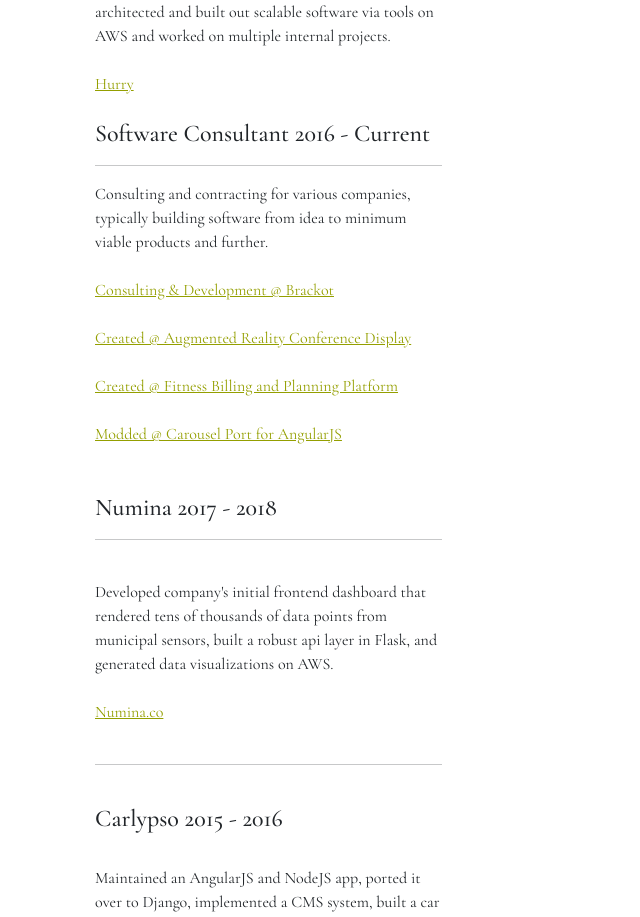
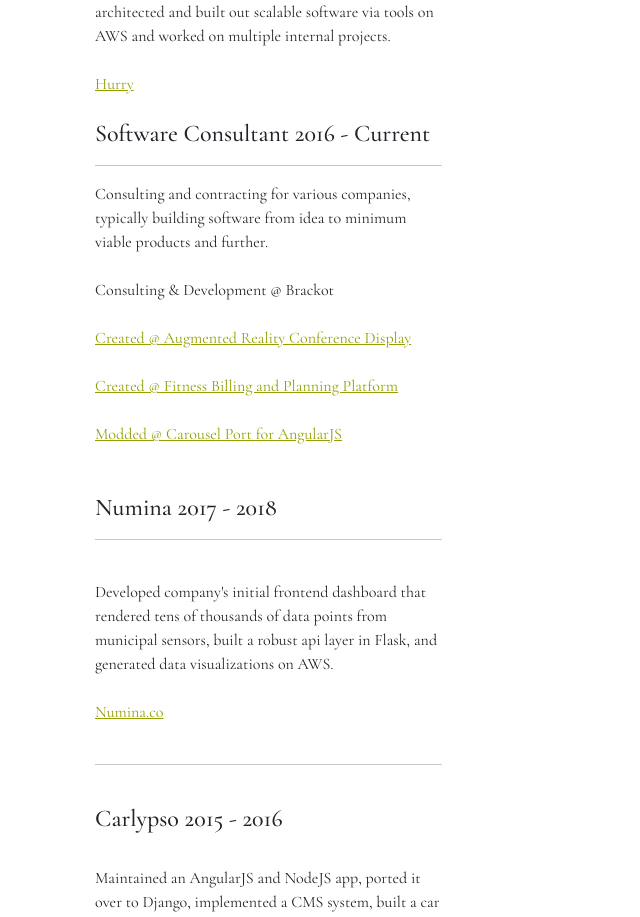
Before and after one commit to rancheta/RafaelJosephReyesAnchetasWebsite, a Next.js app: page / in a window 1280 px wide. Shown: the part 1143-2060 px from the top of the page, without its empty margins (0-640 px from the left). Built offline with nearby package versions, Linux system fonts and the light colour scheme.

Commit message:
Remove dead link

```diff
--- a/src/pages/index.tsx
+++ b/src/pages/index.tsx
@@ -123,9 +123,7 @@
               further.
             </p>
             <br />
-            <Link target="_blank" href="https://www.brackot.com">
-              Consulting &amp; Development @ Brackot
-            </Link>
+            Consulting &amp; Development @ Brackot
             <br />
             <br />
             <Link target="_blank" href="http://ar.old.rafaelancheta.com">
```
